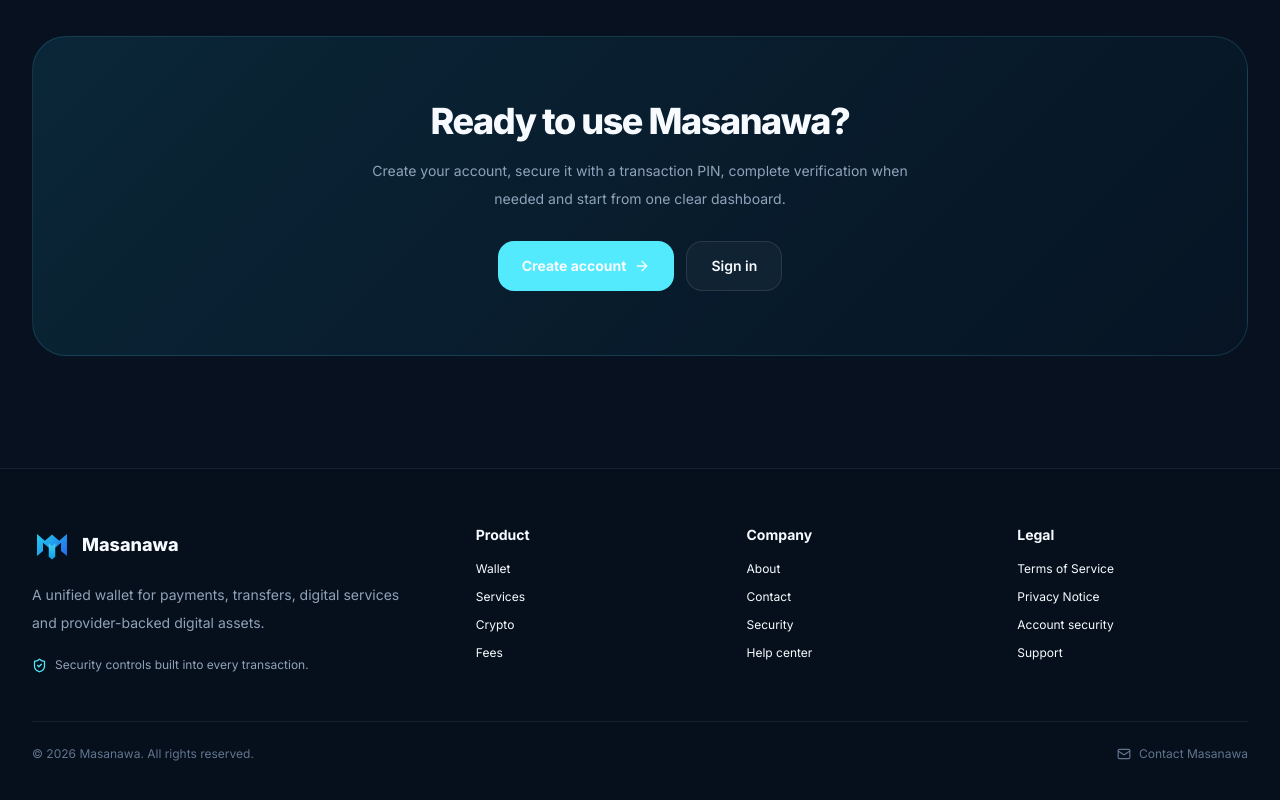
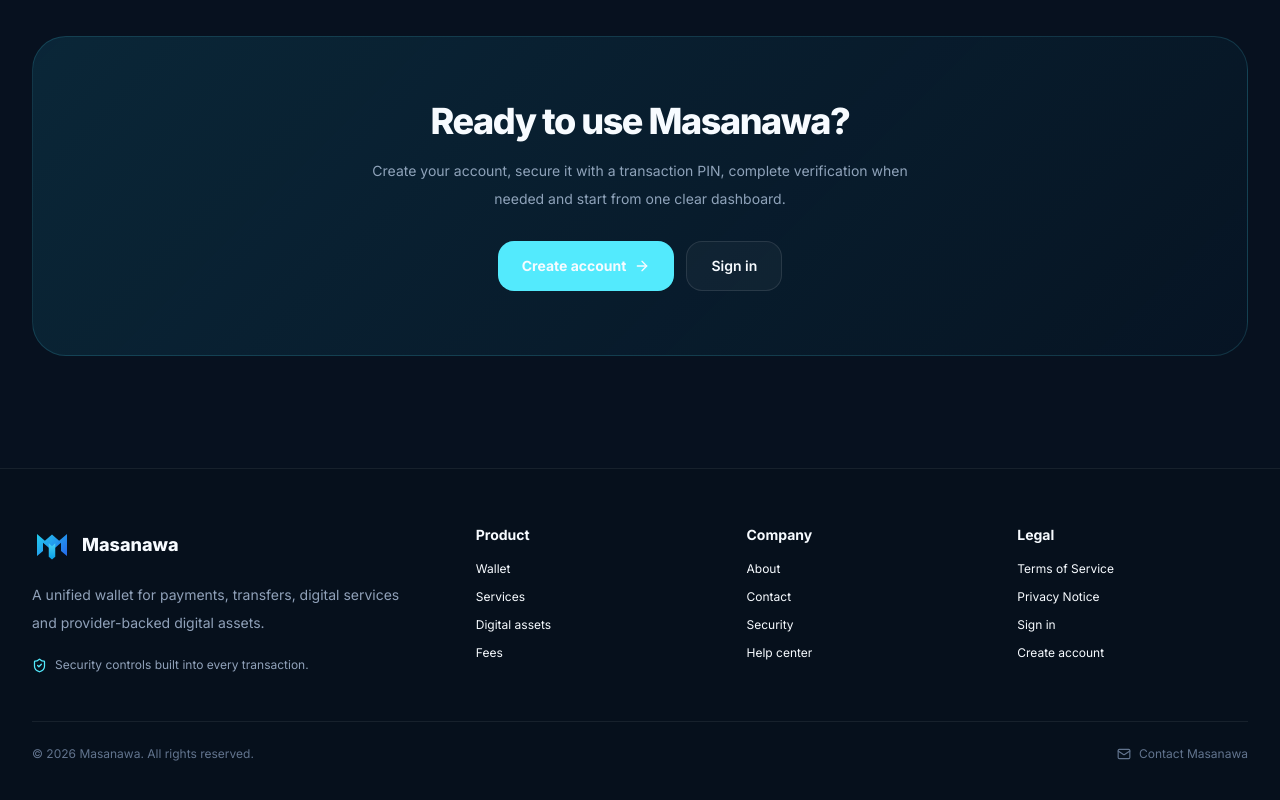
Before and after one commit to Baatiku/MasanawaP1, a Next.js app: page / in a window 1280 px wide. Shown: the part 2277-3077 px from the top of the page. Built offline with nearby package versions, Linux system fonts and the light colour scheme; no server answers.

Commit message:
Keep public navigation on public routes

```diff
--- a/app/components/PublicChrome.tsx
+++ b/app/components/PublicChrome.tsx
@@ -3,7 +3,7 @@ import { ArrowRight, Mail, ShieldCheck } from "lucide-react";
 
 const nav = [
   { label: "Products", href: "/#products" },
-  { label: "Services", href: "/services" },
+  { label: "Services", href: "/#services" },
   { label: "Fees", href: "/fees" },
   { label: "Security", href: "/security" },
   { label: "About", href: "/about" },
@@ -26,17 +26,14 @@ export function PublicFooter() {
     <div className="mx-auto max-w-7xl px-5 py-14 md:px-8">
       <div className="grid gap-10 md:grid-cols-2 lg:grid-cols-[1.4fr_.8fr_.8fr_.8fr]">
         <div><Link href="/" className="flex items-center gap-2.5"><img src="/masanawa-mark.svg" alt="" className="h-10 w-10"/><span className="text-lg font-extrabold">Masanawa</span></Link><p className="mt-4 max-w-sm text-sm leading-7 text-slate-400">A unified wallet for payments, transfers, digital services and provider-backed digital assets.</p><div className="mt-5 flex items-center gap-2 text-xs text-slate-400"><ShieldCheck size={15} className="text-cyan-300"/>Security controls built into every transaction.</div></div>
-        <FooterGroup title="Product" links={[["Wallet","/wallet"],["Services","/services"],["Crypto","/crypto"],["Fees","/fees"]]}/>
+        <FooterGroup title="Product" links={[["Wallet","/#products"],["Services","/#services"],["Digital assets","/#products"],["Fees","/fees"]]}/>
         <FooterGroup title="Company" links={[["About","/about"],["Contact","/contact"],["Security","/security"],["Help center","/help"]]}/>
-        <FooterGroup title="Legal" links={[["Terms of Service","/terms"],["Privacy Notice","/privacy"],["Account security","/profile/security"],["Support","/profile/support"]]}/>
+        <FooterGroup title="Legal" links={[["Terms of Service","/terms"],["Privacy Notice","/privacy"],["Sign in","/login"],["Create account","/register"]]}/>
       </div>
       <div className="mt-12 flex flex-col gap-3 border-t border-white/7 pt-6 text-xs text-slate-500 sm:flex-row sm:items-center sm:justify-between"><p>© {new Date().getFullYear()} Masanawa. All rights reserved.</p><Link href="/contact" className="inline-flex items-center gap-2 hover:text-cyan-300"><Mail size={14}/>Contact Masanawa</Link></div>
     </div>
   </footer>;
 }
 
-function FooterGroup({title,links}:{title:string;links:Array<[string,string]>}) {
-  return <div><p className="text-sm font-bold">{title}</p><div className="mt-4 space-y-3">{links.map(([label,href])=><Link key={label} href={href} className="block text-xs text-slate-400 transition hover:text-cyan-300">{label}</Link>)}</div></div>;
-}
-
+function FooterGroup({title,links}:{title:string;links:Array<[string,string]>}) { return <div><p className="text-sm font-bold">{title}</p><div className="mt-4 space-y-3">{links.map(([label,href])=><Link key={label} href={href} className="block text-xs text-slate-400 transition hover:text-cyan-300">{label}</Link>)}</div></div>; }
 export function PublicPage({children}:{children:React.ReactNode}) { return <><PublicHeader/><main>{children}</main><PublicFooter/></>; }
```
